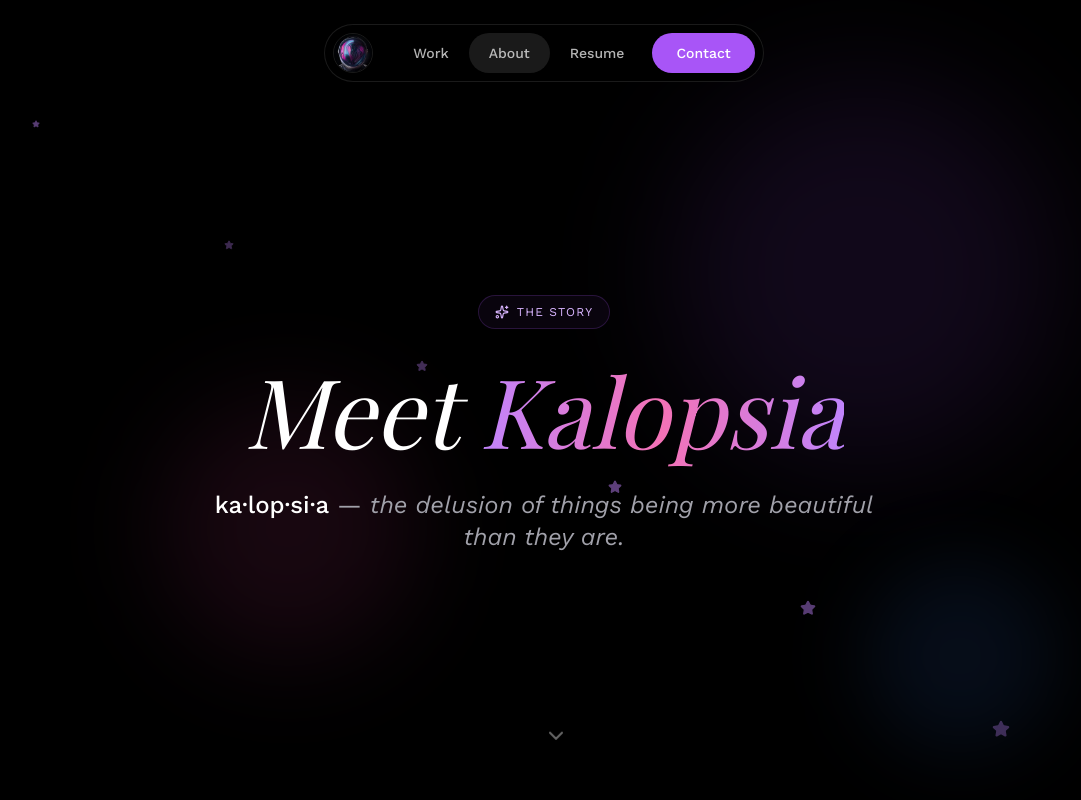
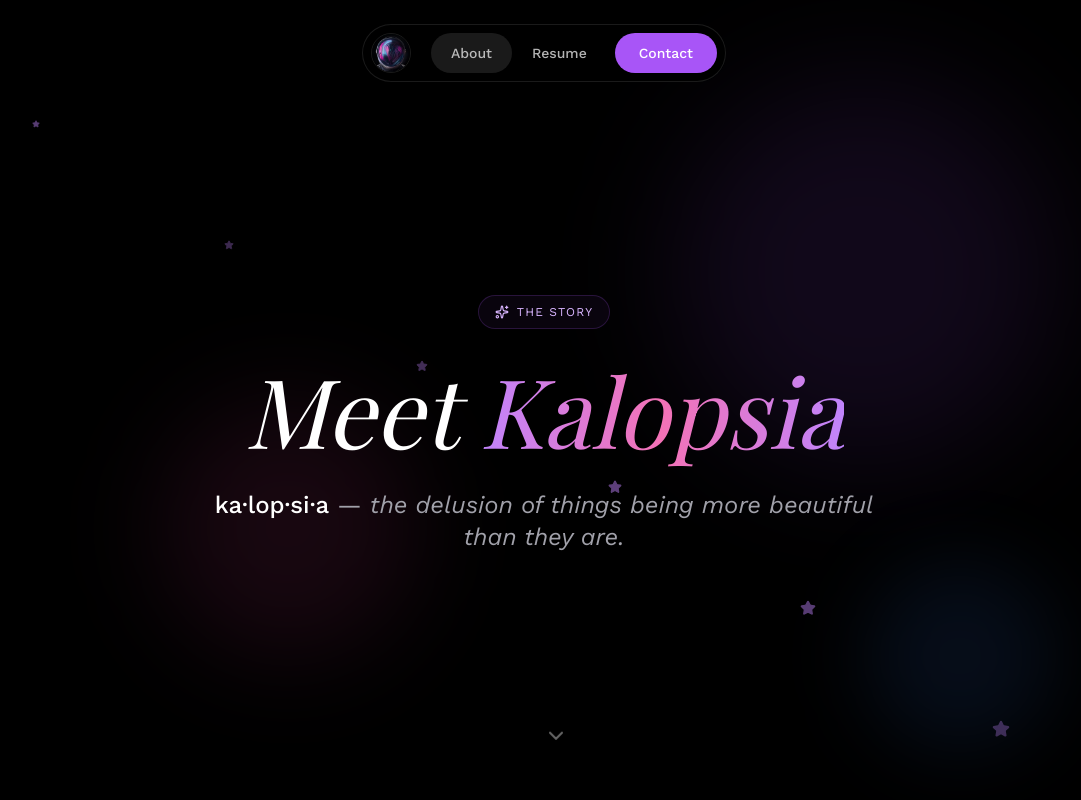
Before and after one commit to Mrkalopsia07/portfolio-website, a React (Vite) app: page /about in a window 1280 px wide. Shown: the top 800 px of the page, without its empty margins (96-1177 px from the left). Built offline with nearby package versions, Linux system fonts and the light colour scheme; a web font is replaced by a local one.

Commit message:
Describe your update here

```diff
--- a/src/components/Navbar.jsx
+++ b/src/components/Navbar.jsx
@@ -42,12 +42,13 @@ export default function Navbar({ lenis, textEnter, textLeave }) {
         <>
             <nav className={`fixed top-0 left-0 w-full z-30 px-4 md:px-6 py-4 md:py-6 transition-transform duration-300 flex justify-center ${showNavbar ? 'translate-y-0' : '-translate-y-full'}`}>
                 <div className="flex items-center gap-2 p-2 bg-black/60 backdrop-blur-xl border border-white/10 rounded-full">
-                    <div className="w-10 h-10 rounded-full overflow-hidden border border-white/10">
+                    <a href="/" className="w-10 h-10 rounded-full overflow-hidden border border-white/10 relative group" onMouseEnter={textEnter} onMouseLeave={textLeave}>
                         <img src={profileImg} alt="Mr. Kalopsia" className="w-full h-full object-cover" />
-                    </div>
+                        <div className="absolute inset-0 bg-white/0 group-hover:bg-white/20 transition-colors duration-300 rounded-full" />
+                    </a>
 
                     <div className="hidden md:flex items-center pl-3">
-                        {['Work', 'About', 'Resume'].map((item) => {
+                        {['About', 'Resume'].map((item) => {
                             const isResume = item === 'Resume';
                             const isAbout = item === 'About';
                             const href = isResume ? '/resume' : isAbout ? '/about' : (isHome ? `#${item.toLowerCase()}` : `/#${item.toLowerCase()}`);
@@ -71,13 +72,7 @@ export default function Navbar({ lenis, textEnter, textLeave }) {
                             );
                         })}
                         <a
-                            href={isHome ? "#contact" : "/#contact"}
-                            onClick={(e) => {
-                                if (isHome) {
-                                    e.preventDefault();
-                                    handleScrollTo('contact');
-                                }
-                            }}
+                            href="mailto:em@mrkalopsia.com"
                             className="ml-2 bg-purple-500 text-white px-6 py-2.5 rounded-full text-sm font-medium hover:bg-purple-400 transition-all"
                             onMouseEnter={textEnter}
                             onMouseLeave={textLeave}
@@ -97,7 +92,7 @@ export default function Navbar({ lenis, textEnter, textLeave }) {
                 <button className="absolute top-6 right-6 w-12 h-12 flex items-center justify-center rounded-full border border-white/20 hover:bg-white/10 transition-colors duration-300" onClick={() => setMobileMenuOpen(false)}><X size={24} /></button>
 
                 <div className="h-full flex flex-col items-center justify-center gap-8">
-                    {['Work', 'About', 'Resume', 'Contact'].map((item, index) => {
+                    {['About', 'Resume'].map((item, index) => {
                         const isResume = item === 'Resume';
                         const isAbout = item === 'About';
                         const href = isResume ? '/resume' : isAbout ? '/about' : (isHome ? `#${item.toLowerCase()}` : `/#${item.toLowerCase()}`);
@@ -125,6 +120,14 @@ export default function Navbar({ lenis, textEnter, textLeave }) {
                             </a>
                         );
                     })}
+                    <a
+                        href="mailto:em@mrkalopsia.com"
+                        onClick={() => setMobileMenuOpen(false)}
+                        className={`text-4xl font-serif italic text-white/80 hover:text-white transition-all duration-500 transform ${mobileMenuOpen ? 'translate-y-0 opacity-100' : 'translate-y-8 opacity-0'}`}
+                        style={{ transitionDelay: '400ms' }}
+                    >
+                        Contact
+                    </a>
 
                     {/* Social Links */}
                     <div
```
